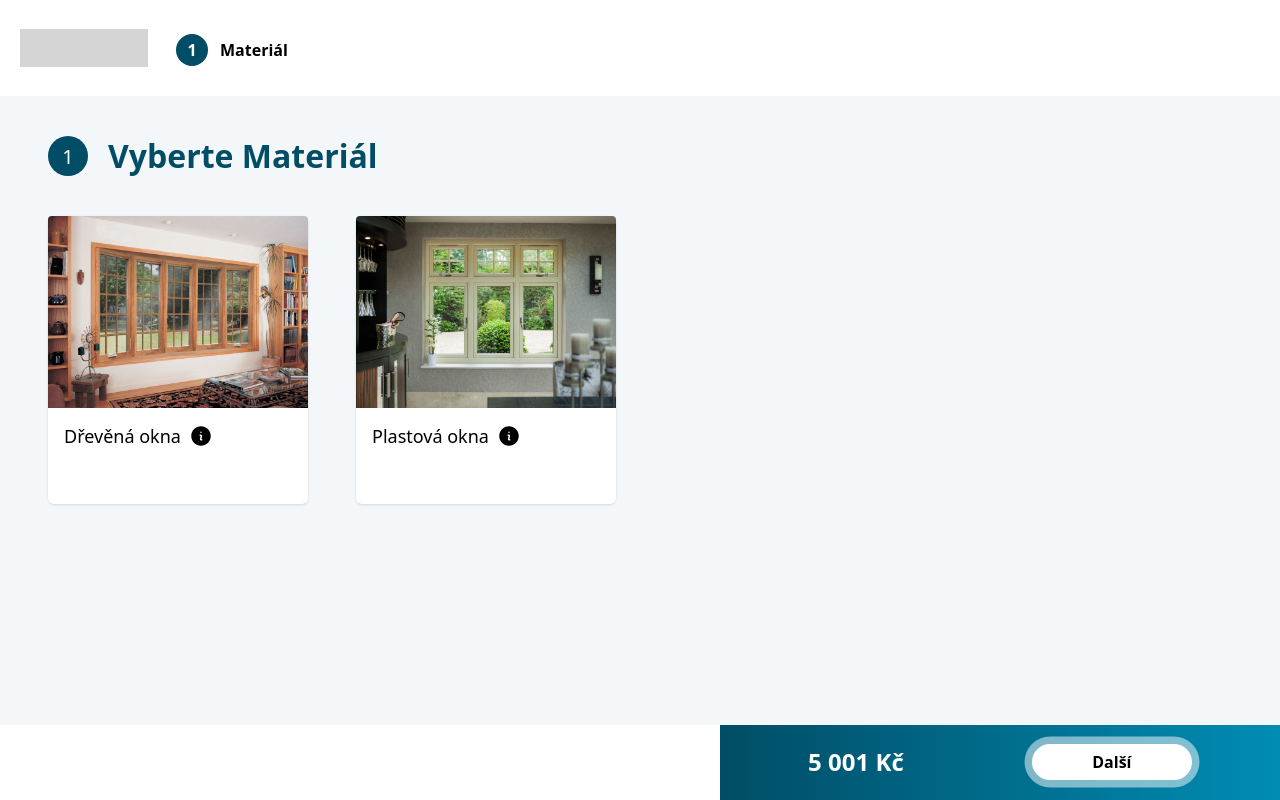
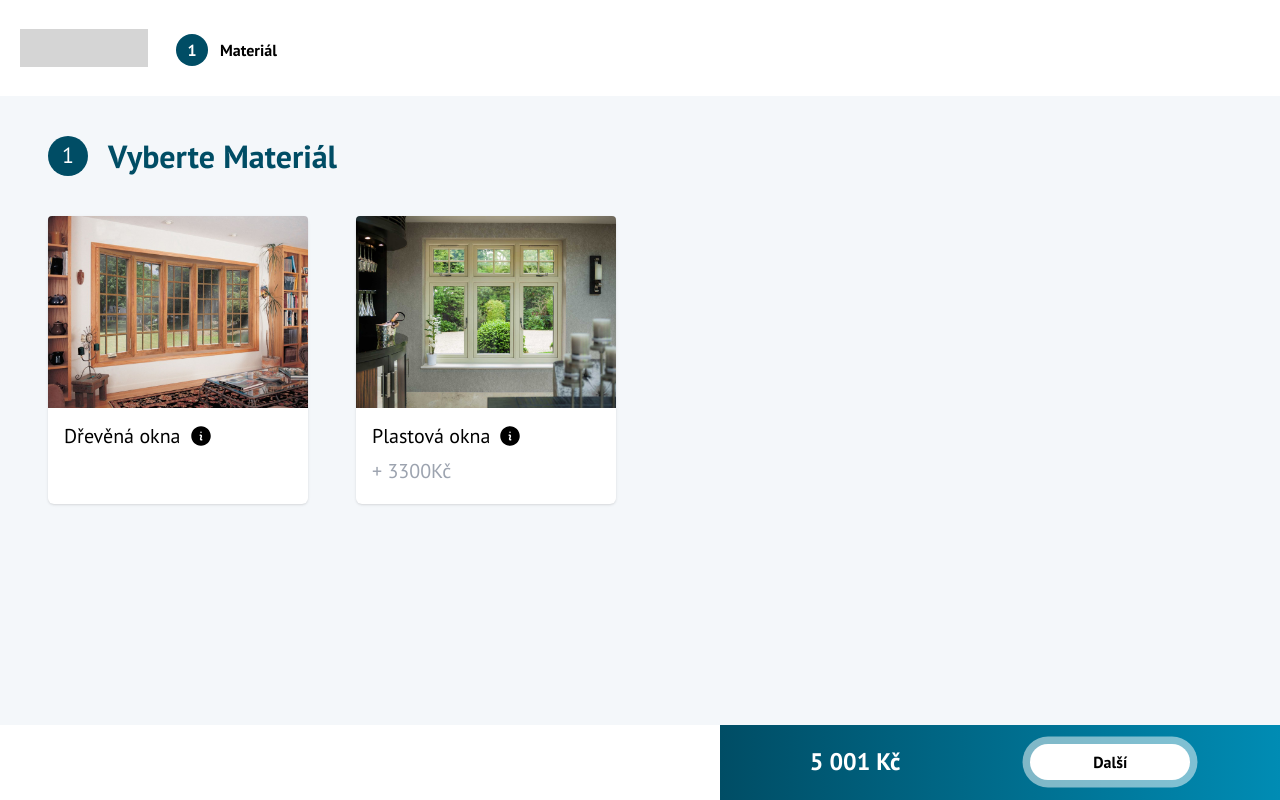
Before and after one commit to uelel/window-calculator, a React (Create React App) app: page / in a window 1280 px wide. Built offline with nearby package versions, Linux system fonts and the light colour scheme.

Commit message:
card component styling

```diff
--- a/src/components/Card/Card.jsx
+++ b/src/components/Card/Card.jsx
@@ -24,10 +24,38 @@ class Card extends React.Component {
     );
   }
 
+  renderName() {
+    return (
+      <div className="text-base md:text-lg leading-none">
+        {this.props.label}
+      </div>
+    );
+  }
+
   renderInfo() {
     if (this.props.desc !== "") {
       return (
         <ToolTip text={this.props.desc} />
+      );
+    }
+  }
+
+  renderRecommended() {
+    if (this.props.recommended === true) {
+      return (
+        <div className="bg-dark rounded-lg text-sm md:text-base text-white inline-block py-0.5 px-2 mr-4 uppercase">
+          Doporučujeme
+        </div>
+      );
+    }
+  }
+
+  renderPrice() {
+    if (this.props.price !== 0) {
+      return (
+        <div className="text-base md:text-lg text-gray whitespace-nowrap">
+          + {this.props.price}Kč
+        </div>
       );
     }
   }
@@ -45,9 +73,15 @@ class Card extends React.Component {
         className={cardClasses}
       >
         {this.renderImage()}
-        <div className="flex flex-row flex-nowrap items-center border-1 border-transparent px-4 pb-4 pt-4">
-          <div className="text-lg leading-none">{this.props.label}</div>
-          {this.renderInfo()}
+        <div className="flex flex-col justify-start items-start border-1 border-transparent px-4 pb-4 pt-4">
+          <div className="flex flex-row flex-nowrap items-center mb-2">
+            {this.renderName()}
+            {this.renderInfo()}
+          </div>
+          <div className="w-full flex flex-row flex-wrap justify-between items-center">
+            {this.renderRecommended()}
+            {this.renderPrice()}
+          </div>
         </div>
       </div>
     );
--- a/src/components/Header/Header.jsx
+++ b/src/components/Header/Header.jsx
@@ -12,10 +12,11 @@ class Header extends React.Component {
         <img src="logo.png" className="w-32" alt="Logo"/>
         <nav className="flex items-center whitespace-nowrap overflow-x-auto overflow-y-hidden">
           <div className="hidden md:flex items-center flex-shrink-1 pl-5 pr-32">
-            <div tabIndex="0" className="outline-none flex items-center group leading-tight mx-2 py-3 md:pt-5 md:pb-4 ml-not-first cursor-pointer select-none font-bold">
+            <div tabIndex="0" className="outline-none flex items-center group leading-tight mx-2 py-3 md:pt-5 md:pb-4 ml-not-first cursor-pointer select-none font-bold text-base">
               <div className="flex flex-shrink-0 items-center justify-center mr-3 rounded-full border-1 border-gray w-8 h-8 transition duration-200 border-none bg-dark text-white group-hover:bg-gray group-focus:bg-gray group-hover:text-black group-focus:text-black">
-              1
-              </div> <span>Materiál</span>
+                1
+              </div>
+              <span>Materiál</span>
             </div>
           </div>
         </nav>
--- a/src/components/MT/ToolTip/ToolTip.jsx
+++ b/src/components/MT/ToolTip/ToolTip.jsx
@@ -14,9 +14,9 @@ class ToolTip extends React.Component {
         content={
           <div className="w-56 md:w-80">
             <Typography
-              variant="small"
+              variant="paragraph"
               color="white"
-              className="font-normal leading-tight opacity-100"
+              className="font-normal text-sm md:text-base leading-tight opacity-100"
             >
               {text}
             </Typography>
--- a/src/components/Options/Options.jsx
+++ b/src/components/Options/Options.jsx
@@ -43,6 +43,7 @@ class Options extends React.Component {
           image={item.image}
           price={item.price}
           desc={item.desc}
+          recommended={item.recommended}
           onClick={this.changeState}
           isSelected={this.state.value === item.value}
         />
--- a/src/data.js
+++ b/src/data.js
@@ -1,4 +1,4 @@
 export const materials = [
-  { label: "Dřevěná okna", value: "drevo", price: 0, image: "0ea0fd2e-4ca2-4ba9-a753-fac012739e4a.jpg", next_step: "drevo-typ", desc: "Dřevěná okna jsou velmi oblíbená pro svůj tradiční vzhled a řadu užitných vlastností." },
-  { label: "Plastová okna", value: "plast", price: 3300, image: "45c0970d-a5a4-4caf-a14c-19458e8239d1.jpg", next_step: "sklo-vrstvy", desc: "Plastová okna jsou velmi rozšířená." }
+  { label: "Dřevěná okna", value: "drevo", price: 0, image: "0ea0fd2e-4ca2-4ba9-a753-fac012739e4a.jpg", next_step: "drevo-typ", desc: "Dřevěná okna jsou velmi oblíbená pro svůj tradiční vzhled a řadu užitných vlastností.", recommended: false },
+  { label: "Plastová okna", value: "plast", price: 3300, image: "45c0970d-a5a4-4caf-a14c-19458e8239d1.jpg", next_step: "sklo-vrstvy", desc: "Plastová okna jsou velmi rozšířená.", recommended: false }
 ];
--- a/src/index.css
+++ b/src/index.css
@@ -7,19 +7,13 @@
   @font-face {
     font-family: "PT Sans";
     font-weight: 400;
-    src: url(../public/fonts/PTSans-Regular.ttf) format("ttf");
-  }
-
-  @font-face {
-    font-family: "PT Sans";
-    font-weight: 400;
-    src: url(../public/fonts/PTSans-Italic.ttf) format("ttf");
+    src: url(../public/fonts/PTSans-Regular.ttf) format("truetype");
   }
 
   @font-face {
     font-family: "PT Sans";
     font-weight: 700;
-    src: url(../public/fonts/PTSans-Bold.ttf) format("ttf");
+    src: url(../public/fonts/PTSans-Bold.ttf) format("truetype");
   }
 
   html {
--- a/tailwind.config.js
+++ b/tailwind.config.js
@@ -18,16 +18,15 @@ module.exports = withMT({
   ],
   theme: {
     fontSize: {
-      'xs': '0.3rem',
-      'sm': '0.5rem',
+      'sm': '0.8rem',
       'base': '1rem',
-      'lg': '1.125rem',
-      'xl': '1.25rem',
+      'lg': '1.25rem',
+      'xl': '1.375rem',
       '2xl': '1.5rem',
       '3xl': '2rem',
     },
     fontFamily: {
-      'sans': ['PT Sans', 'system-ui' ],
+      'sans': ['PT Sans', 'sans-serif', 'system-ui' ],
     },
     extend: {
       colors : {
```
